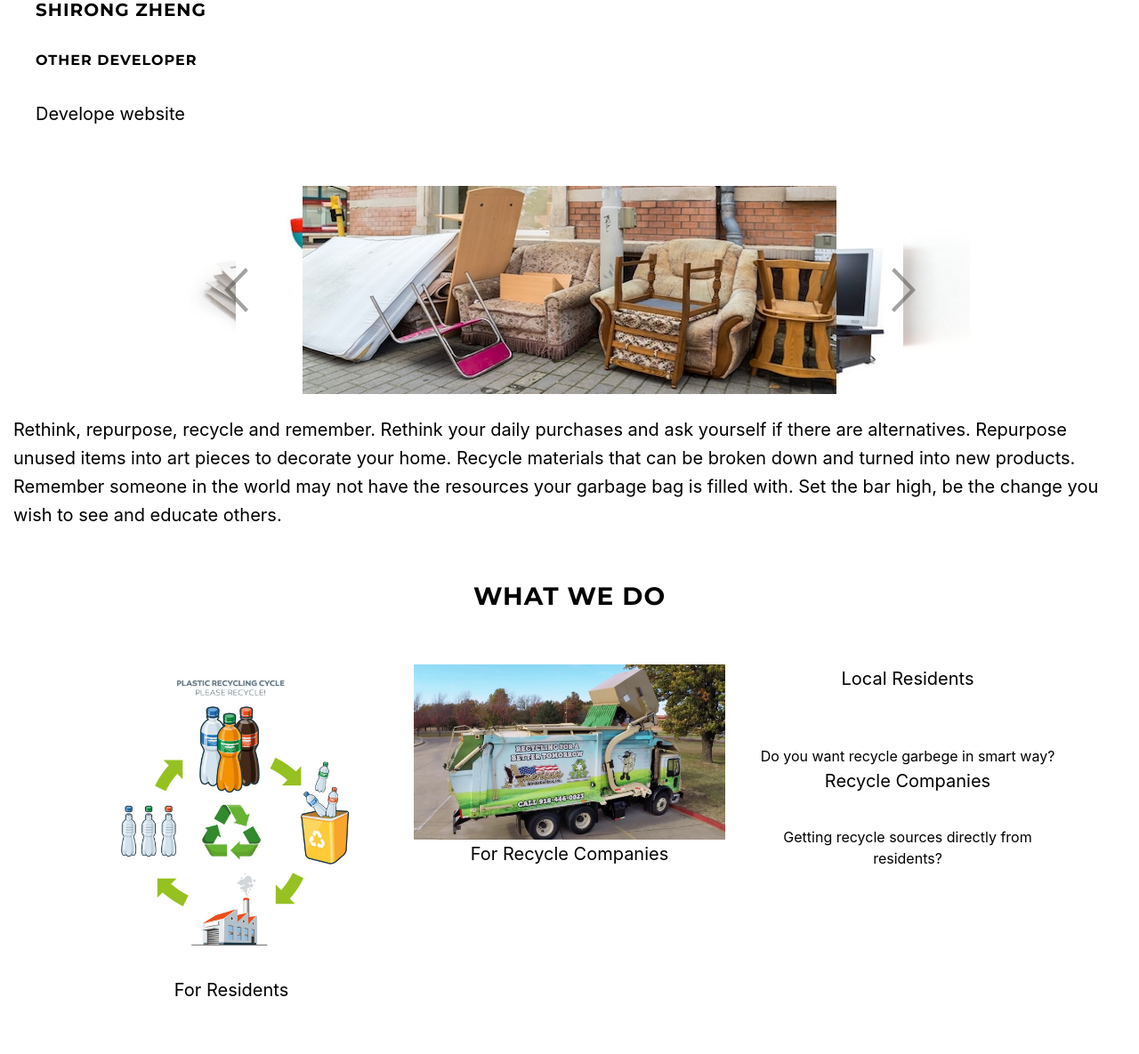
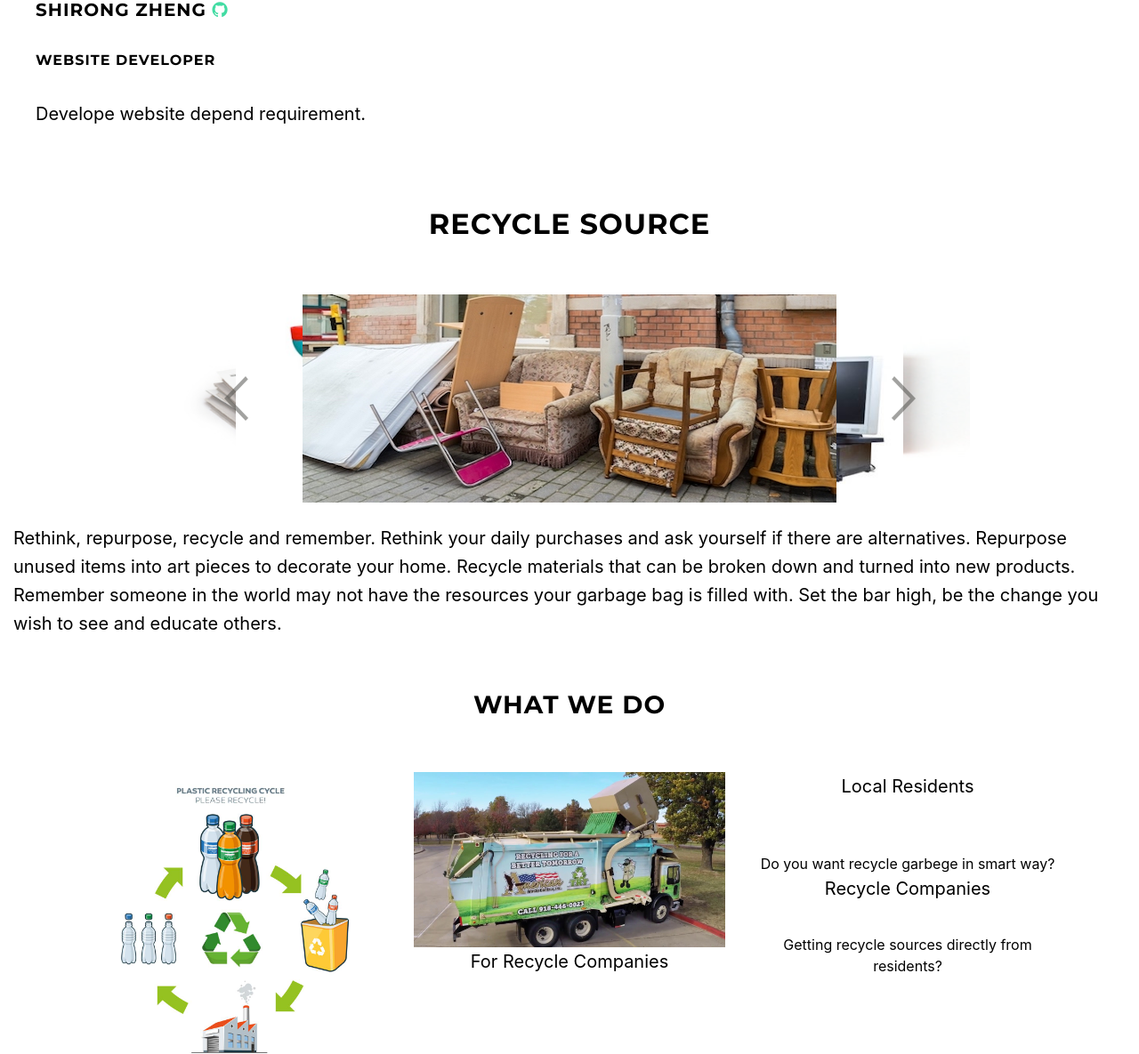
Before and after one commit to rafaellichen/Recycling-System, a Django app: page /about/ in a window 1280 px wide. Shown: the part 1440-2625 px from the top of the page at 89% size. Run offline with Django 3.2, Linux system fonts and the light colour scheme; some libraries are stand-ins or nearby versions.

Commit message:
update symbol in about page

```diff
--- a/mainRecycleApp/templates/mainRecycleApp/about.html
+++ b/mainRecycleApp/templates/mainRecycleApp/about.html
@@ -32,22 +32,22 @@
 
         <ul>
             <li><span><img src="https://avatars1.githubusercontent.com/u/15823067?s=400&v=4" alt="" width="300" height="350"></span>
-                <h5>Rafael Li Chen</h5>
+                <h5>Rafael Li Chen <a href="https://github.com/rafaellichen"><i class="fa fa-github"></i></a></h5>
                 <h6>Scrum Master</h6>
                 <p> The facilitator for an agile development team. </p></li>
             <li class="main-team-display"><span><img src="https://avatars3.githubusercontent.com/u/26423462?s=400&v=4" alt="" width="300" height="350"></span>
-                <h5>Rupesh Basnet</h5>
+                <h5>Rupesh Basnet <a href="https://github.com/rupeshbasnet"><i class="fa fa-github"></i></a></h5>
                 <h6>Product Owner</h6>
-                <p>Have a vision of what to build in website.</p></li>
+                <p>Having a vision of what to build in website.</p></li>
 
             <li><span><img src="https://avatars2.githubusercontent.com/u/9379035?s=400&v=4" alt="" width="300" height="350"></span>
-                <h5>Moustafa Mahmoud</h5>
-                <h6>Other Developer</h6>
-                <p>Develope website </p></li>
+                <h5>Moustafa Mahmoud <a href="https://github.com/drsh2k"><i class="fa fa-github"></i></a></h5>
+                <h6>Website Developer</h6>
+                <p>Develope website depend requirement.</p></li>
             <li><span><img src="https://avatars3.githubusercontent.com/u/15865510?s=400&v=4" alt="" width="300" height="350"></span>
-                <h5>Shirong Zheng</h5>
-                <h6>Other Developer</h6>
-                <p>Develope website</p></li>
+                <h5>Shirong Zheng <a href="https://github.com/shirongzheng"><i class="fa fa-github"></i></a></h5>
+                <h6>Website Developer</h6>
+                <p>Develope website depend requirement.</p></li>
 
         </ul>
 
@@ -57,7 +57,10 @@
 </main>
 
 <!-- <HR style="FILTER: progid:DXImageTransform.Microsoft.Shadow(color:#987cb9,direction:145,strength:15)" width="100%" color=#987cb9 SIZE=1> -->
-
+<br>
+<div class="container text-center">
+    <h2>Recycle Source</h2><br>
+  </div>
 <div class="container-fluid">
 
 
```
